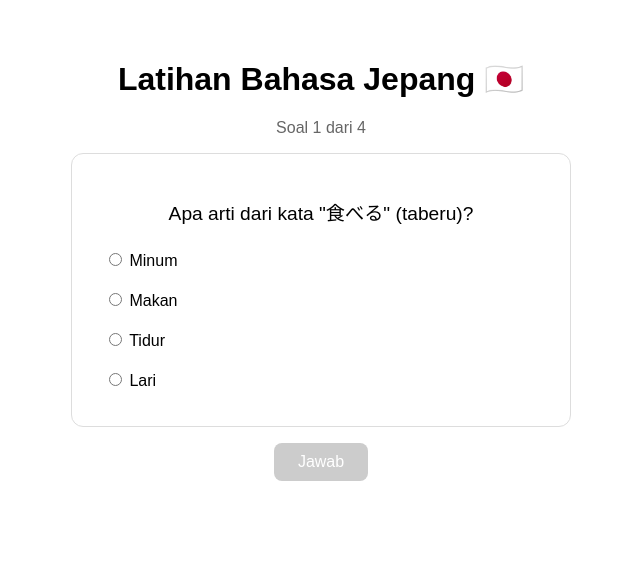
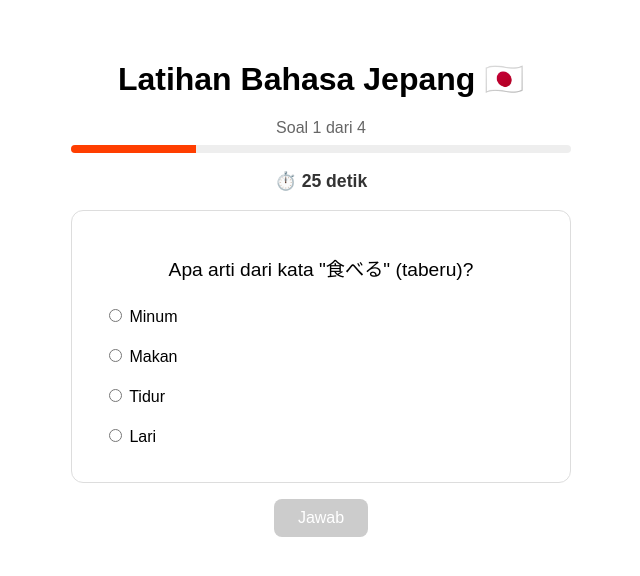
Before and after one commit to dianpriatna/exam-jepang, a SvelteKit app: page / in a window 1280 px wide. Shown: the top 576 px of the page, without its empty margins (319-959 px from the left). Built offline with nearby package versions, Linux system fonts and the light colour scheme.

Commit message:
Tambah timer dan progress bar

```diff
--- a/src/routes/+page.svelte
+++ b/src/routes/+page.svelte
@@ -7,8 +7,24 @@
 	let sudahSubmit = $state(false);
 	let skor = $state(0);
 	let selesai = $state(false);
+	let sisaWaktu = $state(30); // detik per soal
 
 	let soalSekarang = $derived(daftarSoal[nomorSoal]);
+
+	// Efek timer: jalan tiap detik selama ujian belum selesai & belum submit
+	$effect(() => {
+		if (selesai || sudahSubmit) return;
+
+		const interval = setInterval(() => {
+			if (sisaWaktu > 0) {
+				sisaWaktu -= 1;
+			} else {
+				submitJawaban(); // waktu habis, otomatis submit
+			}
+		}, 1000);
+
+		return () => clearInterval(interval); // bersihkan timer lama tiap kali efek re-run
+	});
 
 	function submitJawaban() {
 		sudahSubmit = true;
@@ -22,6 +38,7 @@
 			nomorSoal += 1;
 			jawabanDipilih = null;
 			sudahSubmit = false;
+			sisaWaktu = 30; // reset timer buat soal berikutnya
 		} else {
 			selesai = true;
 		}
@@ -32,9 +49,17 @@
 	<h1>Latihan Bahasa Jepang 🇯🇵</h1>
 
 	{#if !selesai}
-		<p class="progress">Soal {nomorSoal + 1} dari {daftarSoal.length}</p>
+    <p class="progress">Soal {nomorSoal + 1} dari {daftarSoal.length}</p>
 
-		<Soal soal={soalSekarang} bind:jawabanDipilih {sudahSubmit} />
+    <div class="progress-bar-luar">
+        <div class="progress-bar-dalam" style="width: {((nomorSoal + 1) / daftarSoal.length) * 100}%"></div>
+    </div>
+
+    <p class="timer" class:waktu-kritis={sisaWaktu <= 10}>
+        ⏱️ {sisaWaktu} detik
+    </p>
+
+    <Soal soal={soalSekarang} bind:jawabanDipilih {sudahSubmit} />
 
 		{#if !sudahSubmit}
 			<button onclick={submitJawaban} disabled={!jawabanDipilih}>
@@ -94,4 +119,29 @@
 		font-weight: bold;
 		color: #ff3e00;
 	}
+
+    .progress-bar-luar {
+    width: 100%;
+    height: 8px;
+    background: #eee;
+    border-radius: 4px;
+    overflow: hidden;
+    margin-bottom: 16px;
+}
+
+.progress-bar-dalam {
+    height: 100%;
+    background: #ff3e00;
+    transition: width 0.3s ease;
+}
+
+.timer {
+    font-size: 1.1rem;
+    font-weight: bold;
+    color: #333;
+}
+
+.waktu-kritis {
+    color: red;
+}
 </style>
```
